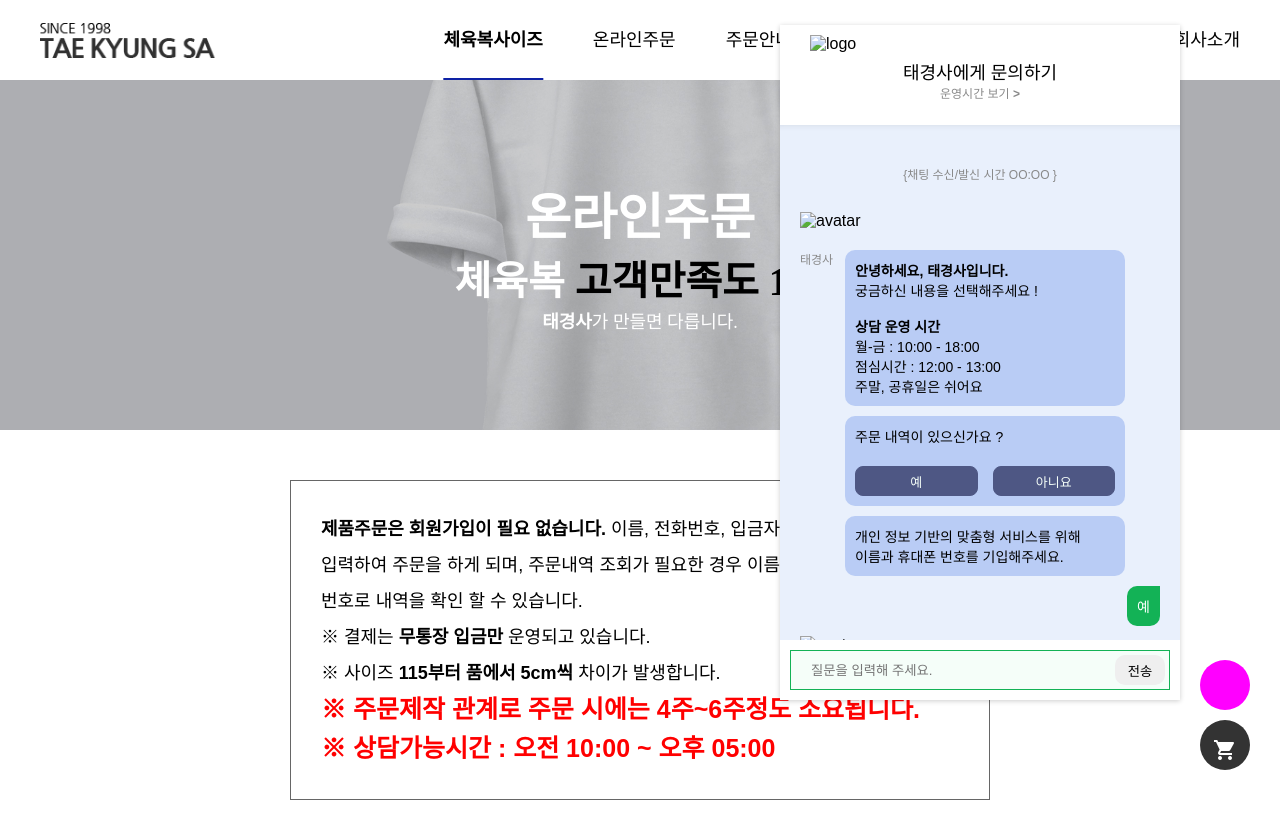
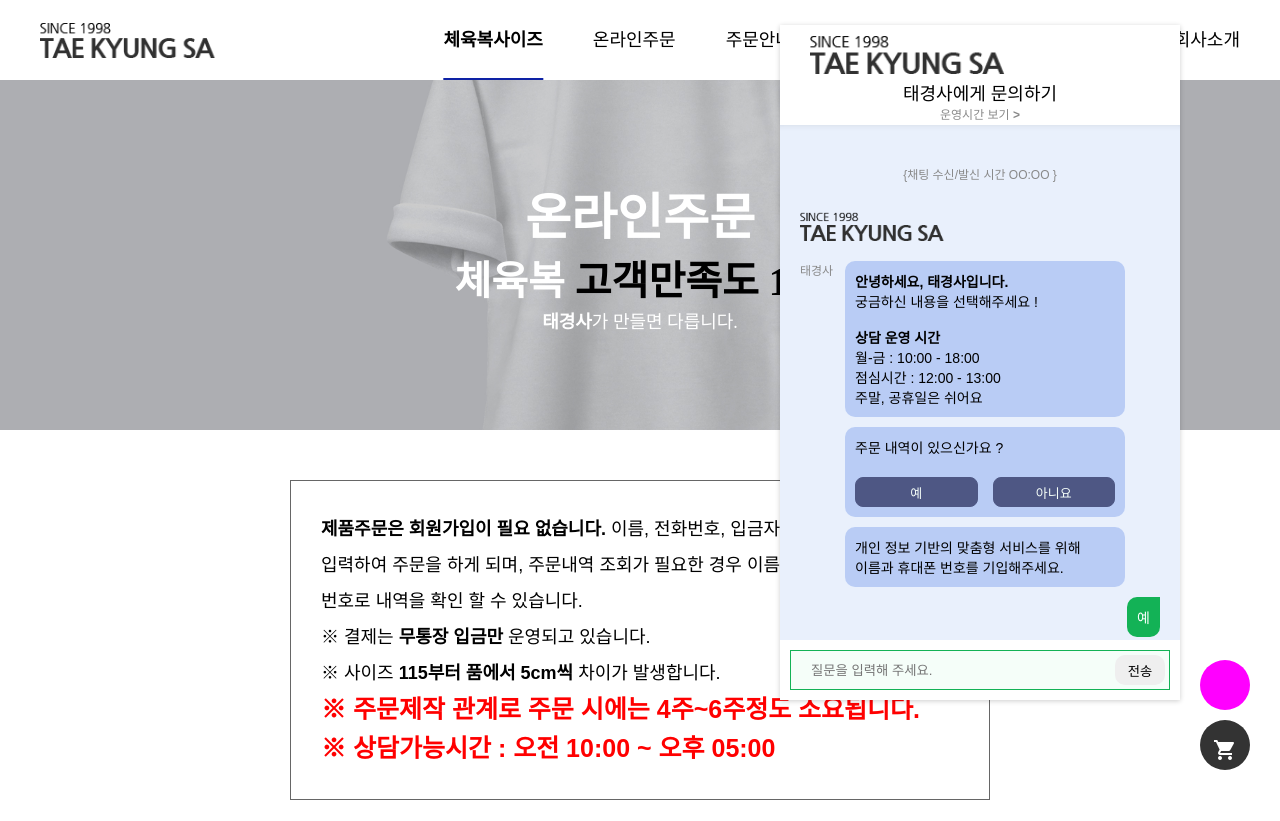
Before and after one commit to nagosu/TaekyungsaClientDeployment, a plain HTML site: page templates/taekyungsa/sub02_01.html in a window 1280 px wide. Shown: the top 821 px of the page. Drawn offline with Linux system fonts and the light colour scheme; the site is published under a folder, as on GitHub Pages, so addresses that start at the root find nothing; a web font is replaced by a local one.

Commit message:
아바타 이미지 파일 경로 수정

```diff
--- a/templates/taekyungsa/sub02_01.html
+++ b/templates/taekyungsa/sub02_01.html
@@ -222,7 +222,7 @@
         <div class="head">
           <div class="head__container">
             <img
-              src="/static/taekyungsa/images/png/logo.png"
+              src="../../static/taekyungsa/images/png/logo.png"
               alt="logo"
               class="logo"
             />
@@ -243,7 +243,7 @@
                 <!-- 챗봇 채팅 -->
                 <div class="chat__time">{채팅 수신/발신 시간 OO:OO }</div>
                 <img
-                  src="/static/taekyungsa/images/png/logo.png"
+                  src="../../static/taekyungsa/images/png/logo.png"
                   alt="avatar"
                   class="chat__img"
                 />
@@ -289,7 +289,7 @@
                   </div>
                 </div>
                 <img
-                  src="/static/taekyungsa/images/png/logo.png"
+                  src="../../static/taekyungsa/images/png/logo.png"
                   alt="avatar"
                   class="chat__img"
                 />
@@ -335,7 +335,7 @@
                 </div>
                 <!-- 3-2 -->
                 <img
-                  src="/static/taekyungsa/images/png/logo.png"
+                  src="../../static/taekyungsa/images/png/logo.png"
                   alt="avatar"
                   class="chat__img"
                 />
@@ -354,7 +354,7 @@
                   </div>
                 </div>
                 <img
-                  src="/static/taekyungsa/images/png/logo.png"
+                  src="../../static/taekyungsa/images/png/logo.png"
                   alt="avatar"
                   class="chat__img"
                 />
@@ -385,7 +385,7 @@
                   </div>
                 </div>
                 <img
-                  src="/static/taekyungsa/images/png/logo.png"
+                  src="../../static/taekyungsa/images/png/logo.png"
                   alt="avatar"
                   class="chat__img"
                 />
@@ -422,7 +422,7 @@
                   </div>
                 </div>
                 <img
-                  src="/static/taekyungsa/images/png/logo.png"
+                  src="../../static/taekyungsa/images/png/logo.png"
                   alt="avatar"
                   class="chat__img"
                 />
@@ -452,7 +452,7 @@
                   </div>
                 </div>
                 <img
-                  src="/static/taekyungsa/images/png/logo.png"
+                  src="../../static/taekyungsa/images/png/logo.png"
                   alt="avatar"
                   class="chat__img"
                 />
@@ -487,7 +487,7 @@
                   </div>
                 </div>
                 <img
-                  src="/static/taekyungsa/images/png/logo.png"
+                  src="../../static/taekyungsa/images/png/logo.png"
                   alt="avatar"
                   class="chat__img"
                 />
@@ -518,7 +518,7 @@
                   </div>
                 </div>
                 <img
-                  src="/static/taekyungsa/images/png/logo.png"
+                  src="../../static/taekyungsa/images/png/logo.png"
                   alt="avatar"
                   class="chat__img"
                 />
@@ -549,7 +549,7 @@
                   </div>
                 </div>
                 <img
-                  src="/static/taekyungsa/images/png/logo.png"
+                  src="../../static/taekyungsa/images/png/logo.png"
                   alt="avatar"
                   class="chat__img"
                 />
@@ -580,7 +580,7 @@
                   </div>
                 </div>
                 <img
-                  src="/static/taekyungsa/images/png/logo.png"
+                  src="../../static/taekyungsa/images/png/logo.png"
                   alt="avatar"
                   class="chat__img"
                 />
@@ -640,7 +640,7 @@
                 </div>
                 <!-- 3-7-2 -->
                 <img
-                  src="/static/taekyungsa/images/png/logo.png"
+                  src="../../static/taekyungsa/images/png/logo.png"
                   alt="avatar"
                   class="chat__img"
                 />
@@ -685,7 +685,7 @@
                   </div>
                 </div>
                 <img
-                  src="/static/taekyungsa/images/png/logo.png"
+                  src="../../static/taekyungsa/images/png/logo.png"
                   alt="avatar"
                   class="chat__img"
                 />
@@ -745,7 +745,7 @@
                 </div>
                 <!-- 3-8-2 -->
                 <img
-                  src="/static/taekyungsa/images/png/logo.png"
+                  src="../../static/taekyungsa/images/png/logo.png"
                   alt="avatar"
                   class="chat__img"
                 />
@@ -808,14 +808,14 @@
     </div>
   </body>
   <script>
-    const chatbotButton = document.getElementById("chatbotButton");
-    const chatbot = document.getElementById("chatbot");
+    const chatbotButton = document.getElementById('chatbotButton');
+    const chatbot = document.getElementById('chatbot');
 
-    chatbotButton.addEventListener("click", function () {
-      if (chatbot.style.display === "none") {
-        chatbot.style.display = "block";
+    chatbotButton.addEventListener('click', function () {
+      if (chatbot.style.display === 'none') {
+        chatbot.style.display = 'block';
       } else {
-        chatbot.style.display = "none";
+        chatbot.style.display = 'none';
       }
     });
   </script>
```
